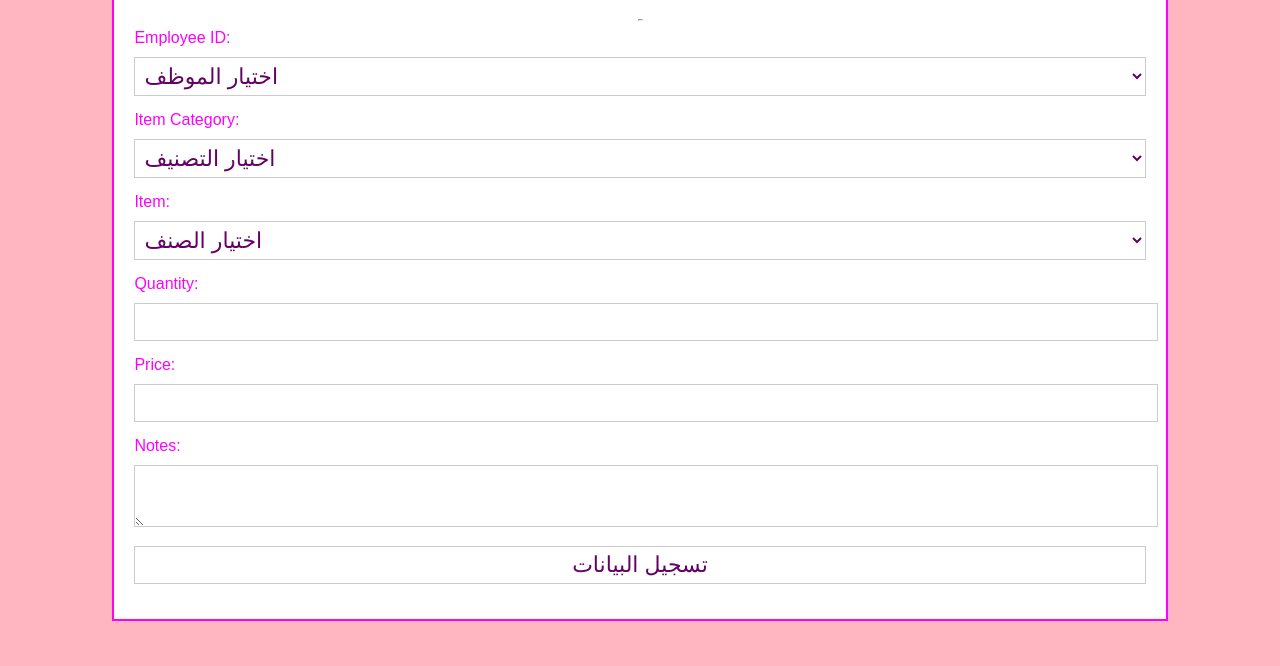
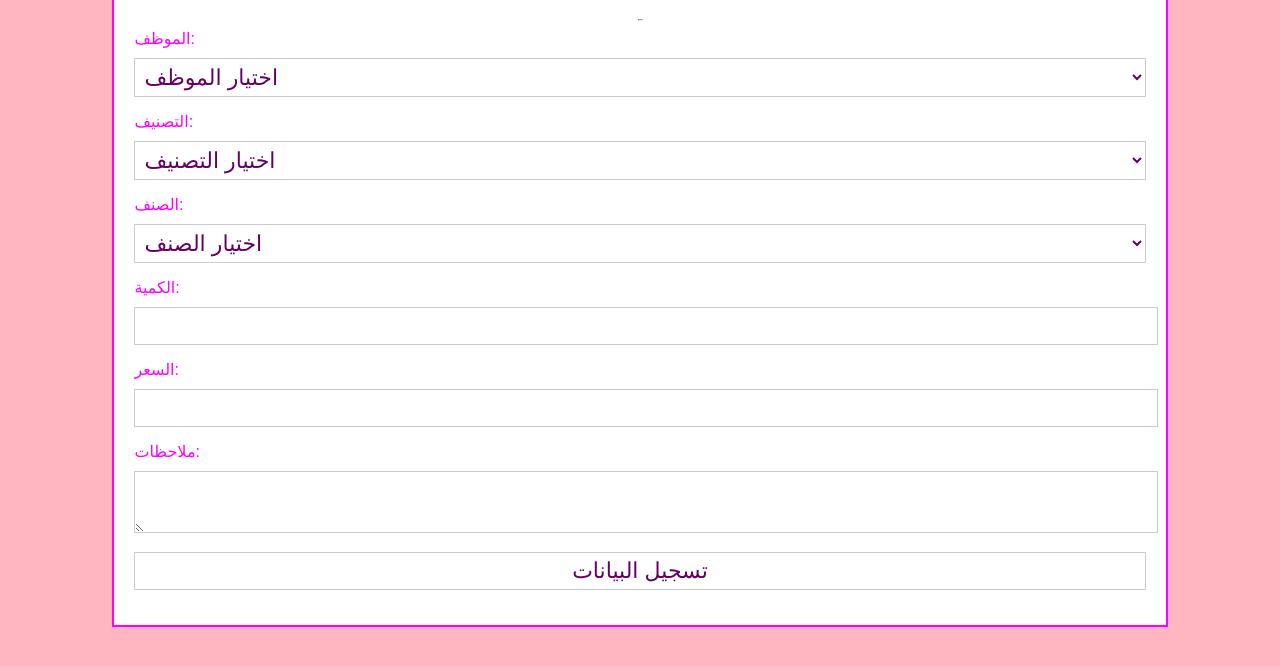
Before and after one commit to nasserAF/heak_elcakeSales, a plain HTML site: page index.html in a window 1280 px wide. Shown: the part 92-758 px from the top of the page. Drawn offline with Linux system fonts and the light colour scheme.

Commit message:
Add files via upload

```diff
--- a/index.html
+++ b/index.html
@@ -11,7 +11,7 @@
     <h1>المبيـــــعات</h1>
     <hr>
     <form id="employeeForm" name="contact-form" method="post" action="" >
-        <label for="employeeId">Employee ID:</label>
+        <label for="employeeId">الموظف:</label>
         <select id="employeeId" name="employeeId">
             <!-- Populate employee IDs dynamically (e.g., from a database) -->
             <option value="">اختيار الموظف</option>
@@ -21,7 +21,7 @@
             <!-- Add more options as needed -->
         </select>
 
-        <label for="itemCategory">Item Category:</label>
+        <label for="itemCategory">التصنيف:</label>
         <select id="itemCategory" name="itemCategory">
             <option value="">اختيار التصنيف</option>
             <option value="1">قوالب</option>
@@ -32,7 +32,7 @@
             <option value="6">اكسسوارات</option>
         </select>
 
-        <label for="item">Item:</label>
+        <label for="item">الصنف:</label>
         <select id="item" name="item">
             <option value="">اختيار الصنف</option> <!-- New option -->
             <!-- Populate items dynamically based on selected category -->
@@ -41,13 +41,13 @@
             <!-- If "snacks" is selected, show burger -->
         </select>
 
-        <label for="qty">Quantity:</label>
+        <label for="qty">الكمية:</label>
         <input type="number" id="qty" name="qty" min="1" required>
 
-        <label for="price">Price:</label>
+        <label for="price">السعر:</label>
         <input type="number" id="price" name="price" min="0.01" step="0.01" required>
 
-        <label for="notes">Notes:</label>
+        <label for="notes">ملاحظات:</label>
         <textarea id="notes" name="notes" style="direction: rtl;"></textarea>
         <div style="direction: rtl;">
             <input type="submit" value="تسجيل البيانات" id="submit">
```
